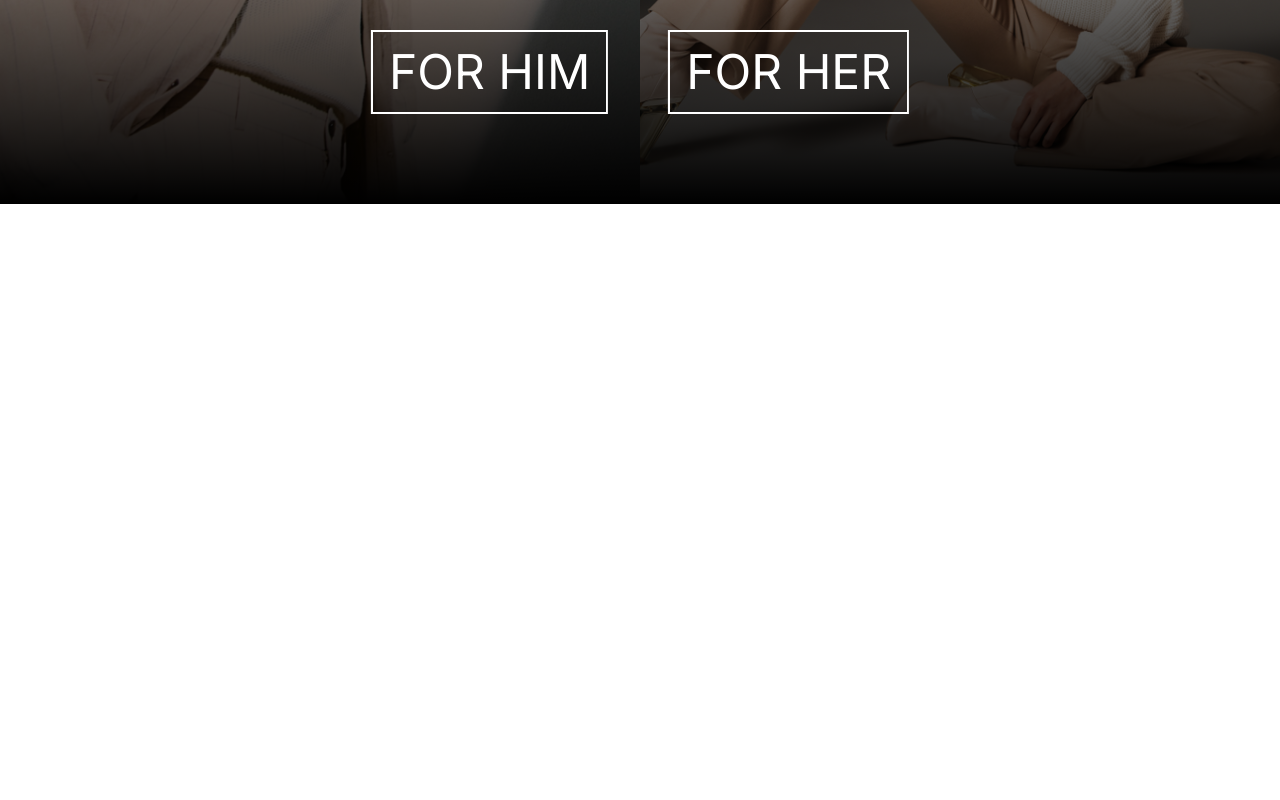
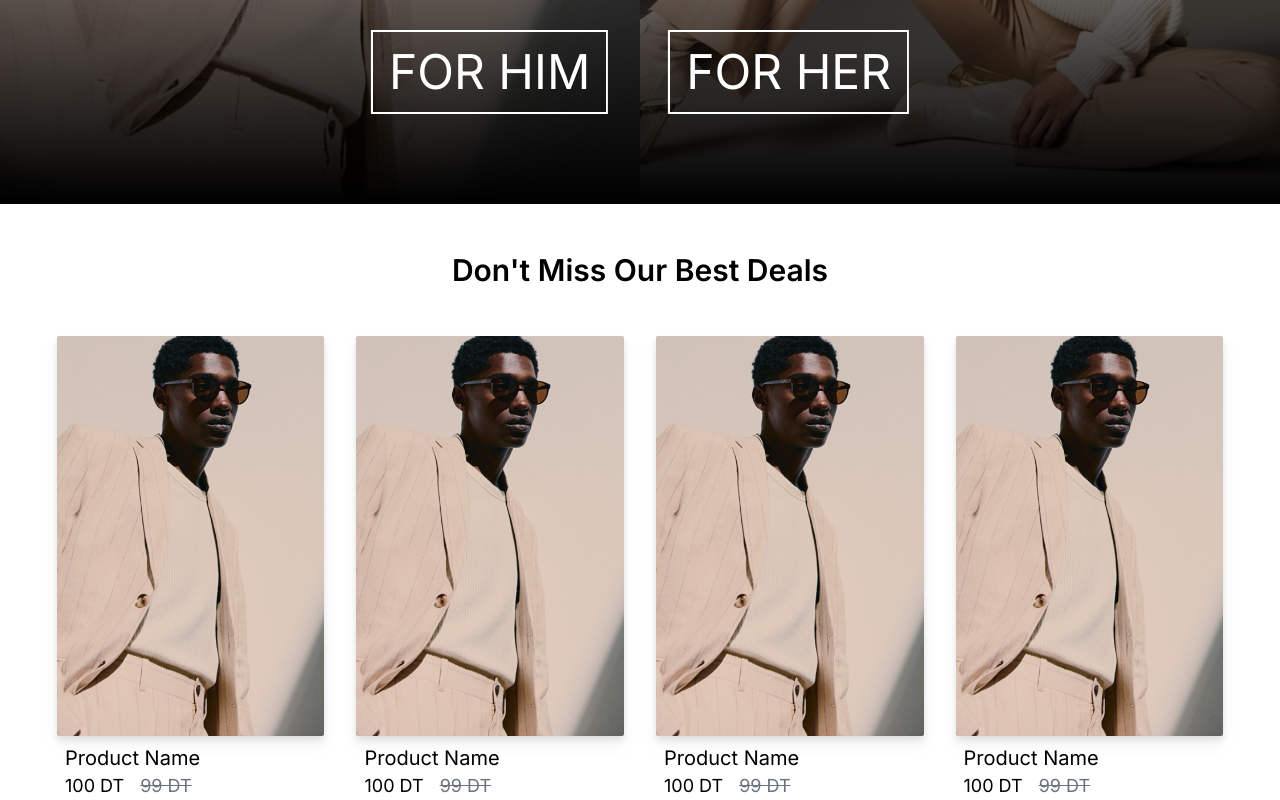
Before and after one commit to PriMacula/ecommerceTemplate, a Next.js app: page / in a window 1280 px wide. Shown: the part 532-1332 px from the top of the page. Before the commit the page ends 800 px from the top, so only its background shows below. Built offline with nearby package versions, Linux system fonts and the light colour scheme.

Commit message:
DealsAndPromotions

```diff
--- a/src/app/page.js
+++ b/src/app/page.js
@@ -1,9 +1,11 @@
+import DealsPromotions from "@/components/DealsPromotions/DealsPromotions";
 import Hero from "@/components/Hero/Hero";
 
 export default function Home() {
   return (
-   <div className="">
-     <Hero />
-   </div>
+    <div className="">
+      <Hero />
+      <DealsPromotions />
+    </div>
   );
 }
--- /dev/null
+++ b/src/components/DealsPromotions/DealsPromotions.jsx
@@ -0,0 +1,105 @@
+import Image from "next/image";
+
+const DealsPromotions = () => {
+  return (
+    <div className="flex flex-col items-center pt-12 gap-12 px-4 md:px-8 lg:px-8 xl:px-18 2xl:px-28">
+      <h1 className="text-3xl font-semibold">Don't Miss Our Best Deals</h1>
+      <div className="flex w-full  gap-x-8 gap-y-16 justify-center flex-wrap">
+        <div className="h-[450px] w-[70%] md:w-[45%] xl:w-[22%] ">
+          <div className="flex flex-col h-[400px] w-full relative">
+            <Image
+              src="/man.jpg"
+              alt=""
+              fill
+              className="object-cover rounded-sm drop-shadow-lg"
+              sizes="(max-width: 768px) 100vw, 50vw"
+            />
+            <Image
+              src="/woman.jpg"
+              alt=""
+              fill
+              className="object-cover rounded-sm drop-shadow-lg opacity-0 hover:opacity-100 transition-opacity duration-500"
+              sizes="(max-width: 768px) 100vw, 50vw"
+            />
+          </div>
+          <h1 className="text-xl px-2 pt-2">Product Name</h1>
+          <div className="flex ">
+            <h2 className="text-lg px-2">100 DT</h2>
+            <h2 className="text-lg px-2 line-through text-gray-500">99 DT</h2>
+          </div>
+        </div>
+        <div className="h-[450px] w-[70%] md:w-[45%] xl:w-[22%]">
+          <div className="flex flex-col h-[400px] w-full relative">
+            <Image
+              src="/man.jpg"
+              alt=""
+              fill
+              className="object-cover  rounded-sm drop-shadow-lg"
+              sizes="(max-width: 768px) 100vw, 50vw"
+            />
+            <Image
+              src="/woman.jpg"
+              alt=""
+              fill
+              className="object-cover rounded-sm drop-shadow-lg opacity-0 hover:opacity-100 transition-opacity duration-500"
+              sizes="(max-width: 768px) 100vw, 50vw"
+            />
+          </div>
+          <h1 className="text-xl px-2 pt-2">Product Name</h1>
+          <div className="flex ">
+            <h2 className="text-lg px-2">100 DT</h2>
+            <h2 className="text-lg px-2 line-through text-gray-500">99 DT</h2>
+          </div>
+        </div>
+        <div className="h-[450px] w-[70%] md:w-[45%] xl:w-[22%]">
+          <div className="flex flex-col h-[400px] w-full relative">
+            <Image
+              src="/man.jpg"
+              alt=""
+              fill
+              className="object-cover  rounded-sm drop-shadow-lg"
+              sizes="(max-width: 768px) 100vw, 50vw"
+            />
+            <Image
+              src="/woman.jpg"
+              alt=""
+              fill
+              className="object-cover rounded-sm drop-shadow-lg opacity-0 hover:opacity-100 transition-opacity duration-500"
+              sizes="(max-width: 768px) 100vw, 50vw"
+            />
+          </div>
+          <h1 className="text-xl px-2 pt-2">Product Name</h1>
+          <div className="flex ">
+            <h2 className="text-lg px-2">100 DT</h2>
+            <h2 className="text-lg px-2 line-through text-gray-500">99 DT</h2>
+          </div>
+        </div>
+        <div className="h-[450px] w-[70%] md:w-[45%] xl:w-[22%]">
+          <div className="flex flex-col h-[400px] w-full relative">
+            <Image
+              src="/man.jpg"
+              alt=""
+              fill
+              className="object-cover  rounded-sm drop-shadow-lg"
+              sizes="(max-width: 768px) 100vw, 50vw"
+            />
+            <Image
+              src="/woman.jpg"
+              alt=""
+              fill
+              className="object-cover rounded-sm drop-shadow-lg opacity-0 hover:opacity-100 transition-opacity duration-500"
+              sizes="(max-width: 768px) 100vw, 50vw"
+            />
+          </div>
+          <h1 className="text-xl px-2 pt-2">Product Name</h1>
+          <div className="flex ">
+            <h2 className="text-lg px-2">100 DT</h2>
+            <h2 className="text-lg px-2 line-through text-gray-500">99 DT</h2>
+          </div>
+        </div>
+      </div>
+    </div>
+  );
+};
+
+export default DealsPromotions;
```
